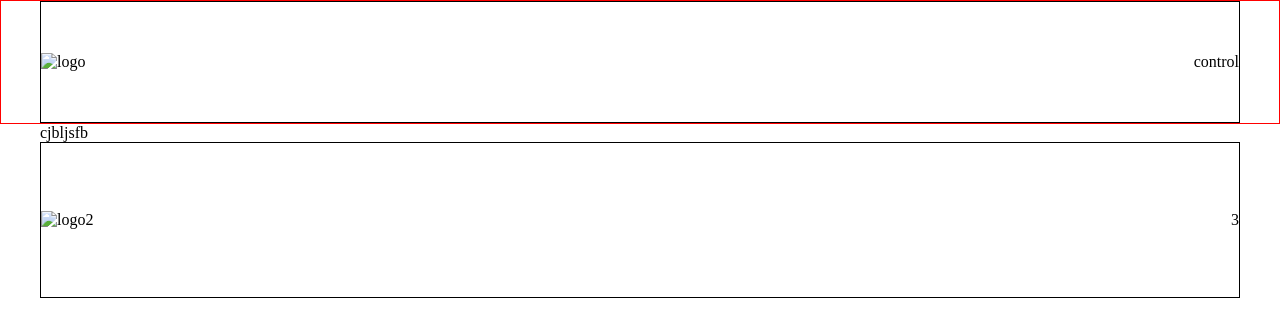
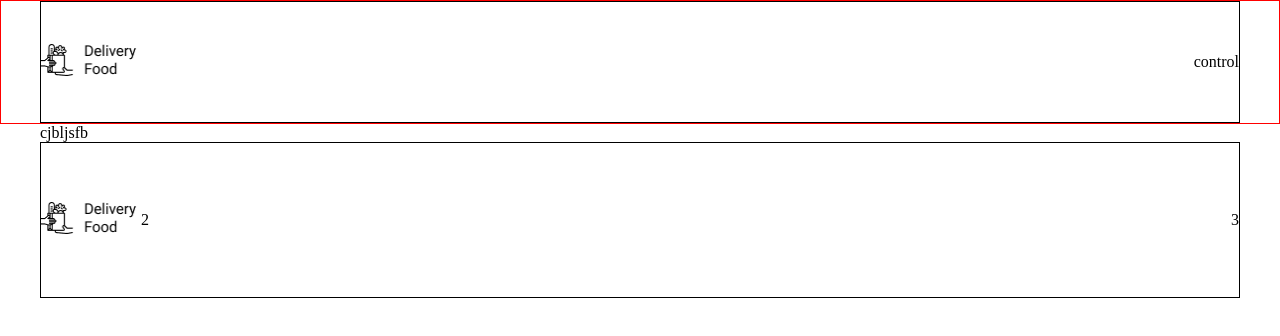
Before and after one commit to Sergin-cat/delivery, a plain HTML site: page index.html in a window 1280 px wide. Drawn offline with Linux system fonts and the light colour scheme; the site is published under a folder, as on GitHub Pages, so addresses that start at the root find nothing.

Commit message:
Update index.html

```diff
--- a/index.html
+++ b/index.html
@@ -11,7 +11,7 @@
         <div class="container">
             <div class="header-box">
                 <div class="header-logo logo">
-                    <img src="/images/logo.png" alt="logo">
+                    <img src="images/logo.png" alt="logo">
                 </div>
                 <div class="header-cotrols">control</div>
             </div>
@@ -28,7 +28,7 @@
         <div class="container">
             <div class="footer-box">
                 <div class="footer-logo logo">
-                    <img src="/images/logo.png" alt="logo">
+                    <img src="images/logo.png" alt="logo">
                 </div>
                 <div class="footer-nav">2</div>
                 <div class="footer-social">3</div>
@@ -36,4 +36,5 @@
         </div>
     </footer>
 </body>
+
 </html>
```
